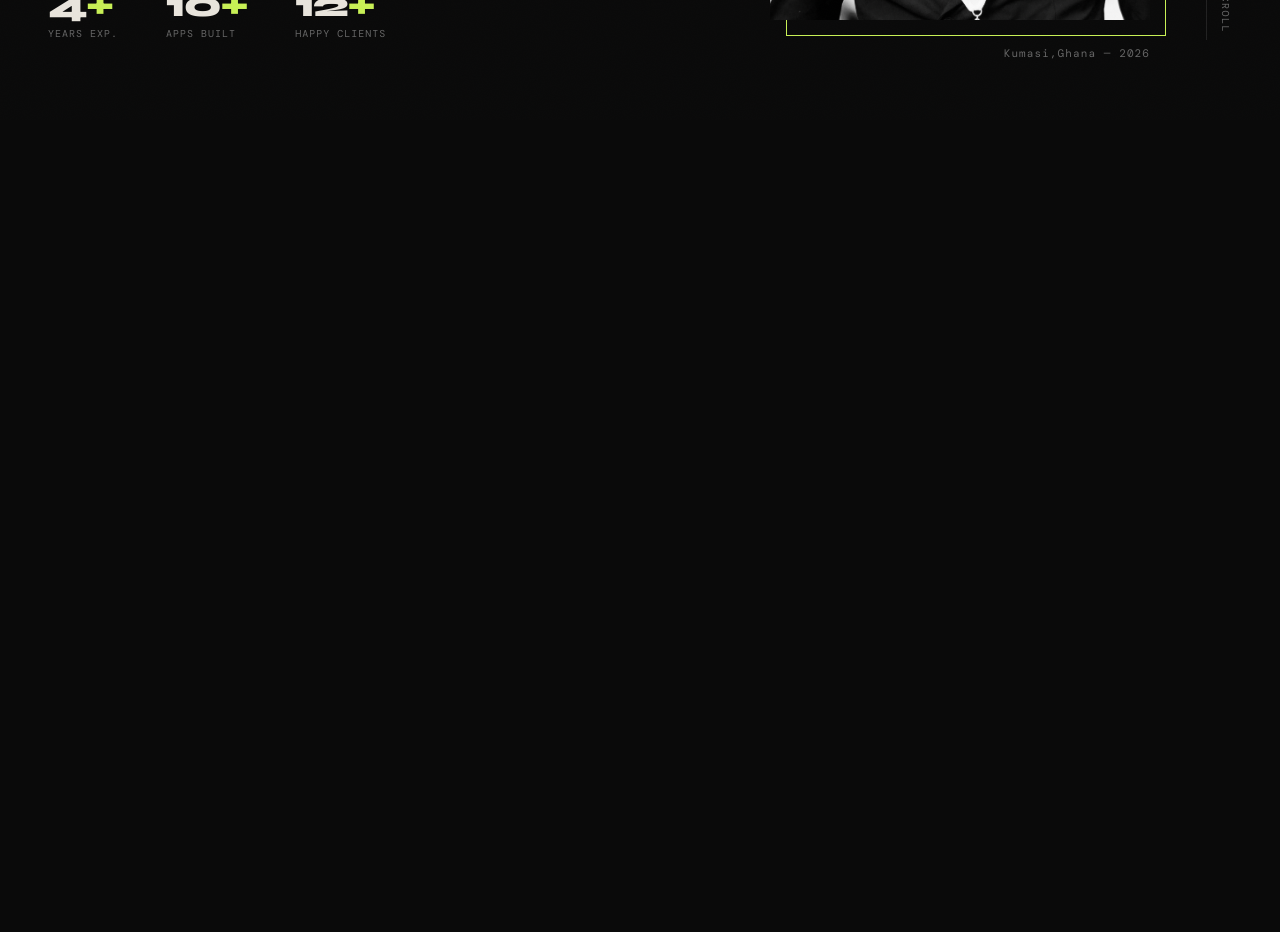
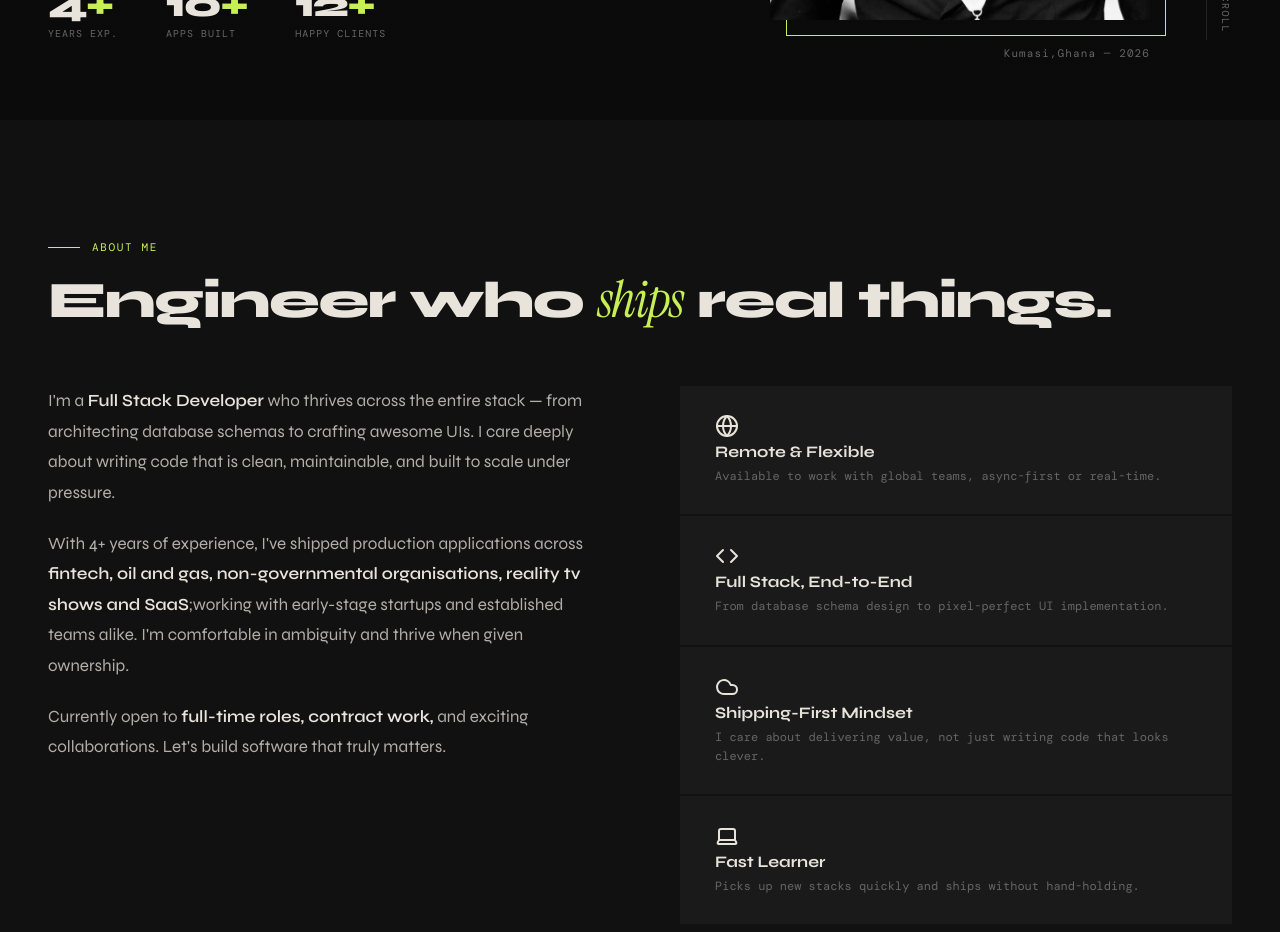
Before and after one commit to bryangodson/_portfolio, a Vue app: page / in a window 1280 px wide. Shown: the part 680-1612 px from the top of the page. Before the commit the page ends 800 px from the top, so only its background shows below. Built offline with nearby package versions, Linux system fonts and the light colour scheme; a web font is replaced by a local one.

Commit message:
feat:add about section with lucide icons

```diff
--- a/package.json
+++ b/package.json
@@ -15,6 +15,7 @@
     "format": "prettier --write --experimental-cli src/"
   },
   "dependencies": {
+    "lucide-vue-next": "^1.0.0",
     "vue": "^3.5.31",
     "vue-router": "^5.0.4"
   },
--- a/src/App.vue
+++ b/src/App.vue
@@ -1,12 +1,15 @@
 <script setup lang="ts">
 import AppNav from "./components/AppNav.vue"
 import HeroSection from "./components/HeroSection.vue"
+import AboutSection    from './components/AboutSection.vue'
+
 </script>
 
 <template>
   <div id="portfolio">
-<AppNav/>
+    <AppNav/>
     <HeroSection/>
+    <AboutSection/>
   </div>
 </template>
 
--- /dev/null
+++ b/src/components/AboutSection.vue
@@ -0,0 +1,177 @@
+<template>
+  <section class="about section-pad" id="about">
+
+    <!-- reusing the global utility classes from global.css -->
+    <div class="section-label">About me</div>
+    <h2 class="section-title">Engineer who <em>ships</em> real things.</h2>
+
+    <div class="about__grid">
+
+      <!-- left: bio text-->
+      <div class="about__text">
+        <p>
+          I'm a <strong>Full Stack Developer</strong> who thrives across the entire
+          stack — from architecting database schemas to crafting awesome UIs.
+          I care deeply about writing code that is clean, maintainable, and built
+          to scale under pressure.
+        </p>
+        <p>
+          With 4+ years of experience, I've shipped production applications across
+          <strong>fintech, oil and gas, non-governmental organisations, reality tv shows and SaaS</strong>;working with early-stage
+          startups and established teams alike. I'm comfortable in ambiguity and
+          thrive when given ownership.
+        </p>
+        <p>
+          Currently open to <strong>full-time roles, contract work,</strong> and
+          exciting collaborations. Let's build software that truly matters.
+        </p>
+      </div>
+
+      <!-- right: highlight cards ── -->
+      <div class="about__cards">
+        <!--
+          v-for renders one .about__card for each item in the "cards" array.
+          We add "fade-up" so the IntersectionObserver in mounted() can animate them.
+          :key gives Vue a stable identifier for each element.
+        -->
+        <div
+          v-for="card in cards"
+          :key="card.title"
+          class="about__card fade-up"
+        >
+          <!-- card.icon is an emoji; card.title and card.body come from data() -->
+          <div>
+            <component :is="card.icon" />
+            <h4>{{ card.title }}</h4>
+          </div>
+          <p>{{ card.body }}</p>
+        </div>
+      </div>
+
+    </div>
+  </section>
+</template>
+
+<script lang="ts">
+import { Globe, Code, Cloud, Laptop } from 'lucide-vue-next'
+
+export default {
+  name: 'AboutSection',
+
+  data() {
+    return {
+      // Each object here becomes one card in the right column
+      cards: [
+        {
+          icon: Globe,
+          title: 'Remote & Flexible',
+          body: 'Available to work with global teams, async-first or real-time.',
+        },
+        {
+          icon: Code,
+          title: 'Full Stack, End-to-End',
+          body: 'From database schema design to pixel-perfect UI implementation.',
+        },
+        {
+          icon: Cloud,
+          title: 'Shipping-First Mindset',
+          body: 'I care about delivering value, not just writing code that looks clever.',
+        },
+        {
+          icon: Laptop,
+          title: 'Fast Learner',
+          body: 'Picks up new stacks quickly and ships without hand-holding.',
+        },
+      ],
+    }
+  },
+
+  mounted() {
+    // Scroll-triggered fade-in
+    // IntersectionObserver fires a callback when elements enter the viewport.
+    // This is the modern, performant way to do scroll animations (no scroll events!).
+
+    const observer = new IntersectionObserver(
+      (entries) => {
+        entries.forEach((entry) => {
+          // entry.isIntersecting is true when the element is visible in the viewport
+          if (entry.isIntersecting) {
+            entry.target.classList.add('visible') // triggers the CSS transition
+            observer.unobserve(entry.target)       // stop watching once animated
+          }
+        })
+      },
+      { threshold: 0.15 } // fire when 15% of the element is visible
+    )
+
+    // Observe all .fade-up elements inside this component
+    this.$el.querySelectorAll('.fade-up').forEach((el:any) => observer.observe(el))
+  },
+}
+</script>
+
+<style scoped>
+/* section background */
+.about {
+  background: var(--surface); /* slightly lighter than the page bg */
+}
+
+/* two-column grid */
+.about__grid {
+  display: grid;
+  grid-template-columns: 1fr 1fr;
+  gap: 80px;
+  align-items: start;
+  margin-top: 60px;
+}
+
+/* bio text */
+.about__text p {
+  font-size: 17px;
+  line-height: 1.8;
+  color: rgba(232, 228, 220, 0.75); /* slightly dimmed for readability */
+  margin-bottom: 20px;
+}
+.about__text p strong {
+  color: var(--text);
+  font-weight: 600;
+}
+
+/* cards column */
+.about__cards {
+  display: flex;
+  flex-direction: column;
+  gap: 2px; /* 1px gap between cards to look like dividers */
+}
+
+/* individual card  */
+.about__card {
+  background: var(--surface2);
+  padding: 28px 32px;
+  border-left: 3px solid transparent; /* placeholder for hover accent */
+  transition: border-color 0.3s, background 0.3s;
+}
+.about__card:hover {
+  /*border-color: var(--accent);*/
+  background: #1e1e1e;
+}
+.about__card h4 {
+  font-size: 16px;
+  font-weight: 700;
+  margin-bottom: 6px;
+}
+.about__card p {
+  font-family: var(--font-mono);
+  font-size: 12px;
+  color: var(--muted);
+  line-height: 1.6;
+}
+
+/* mobile  */
+@media (max-width: 900px) {
+  .about__grid {
+    grid-template-columns: 1fr; /* stack columns on mobile */
+    gap: 40px;
+  }
+}
+</style>
```
Also changed, not shown: 1 other file (tests, documents, lock files or other folders).
